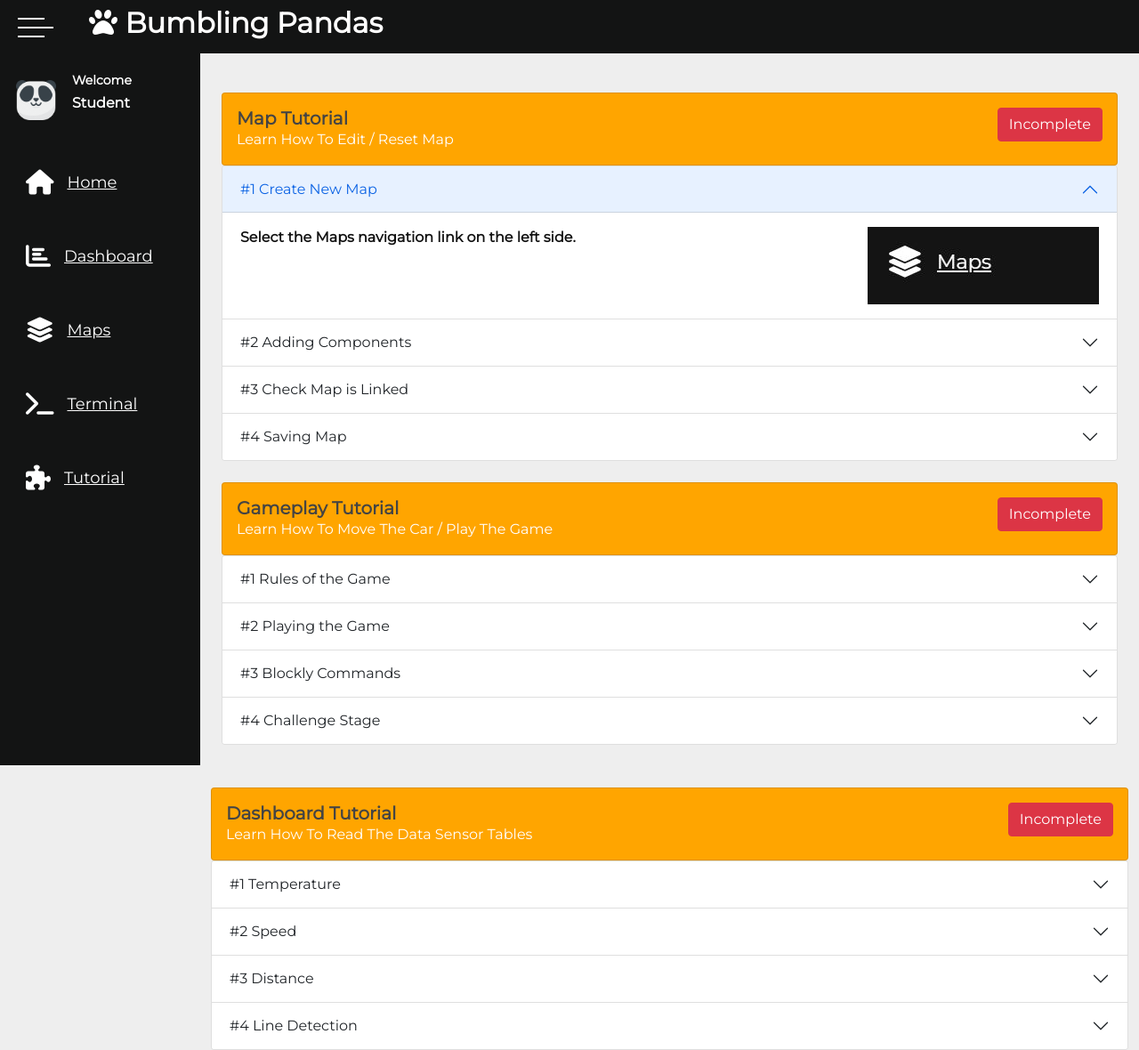
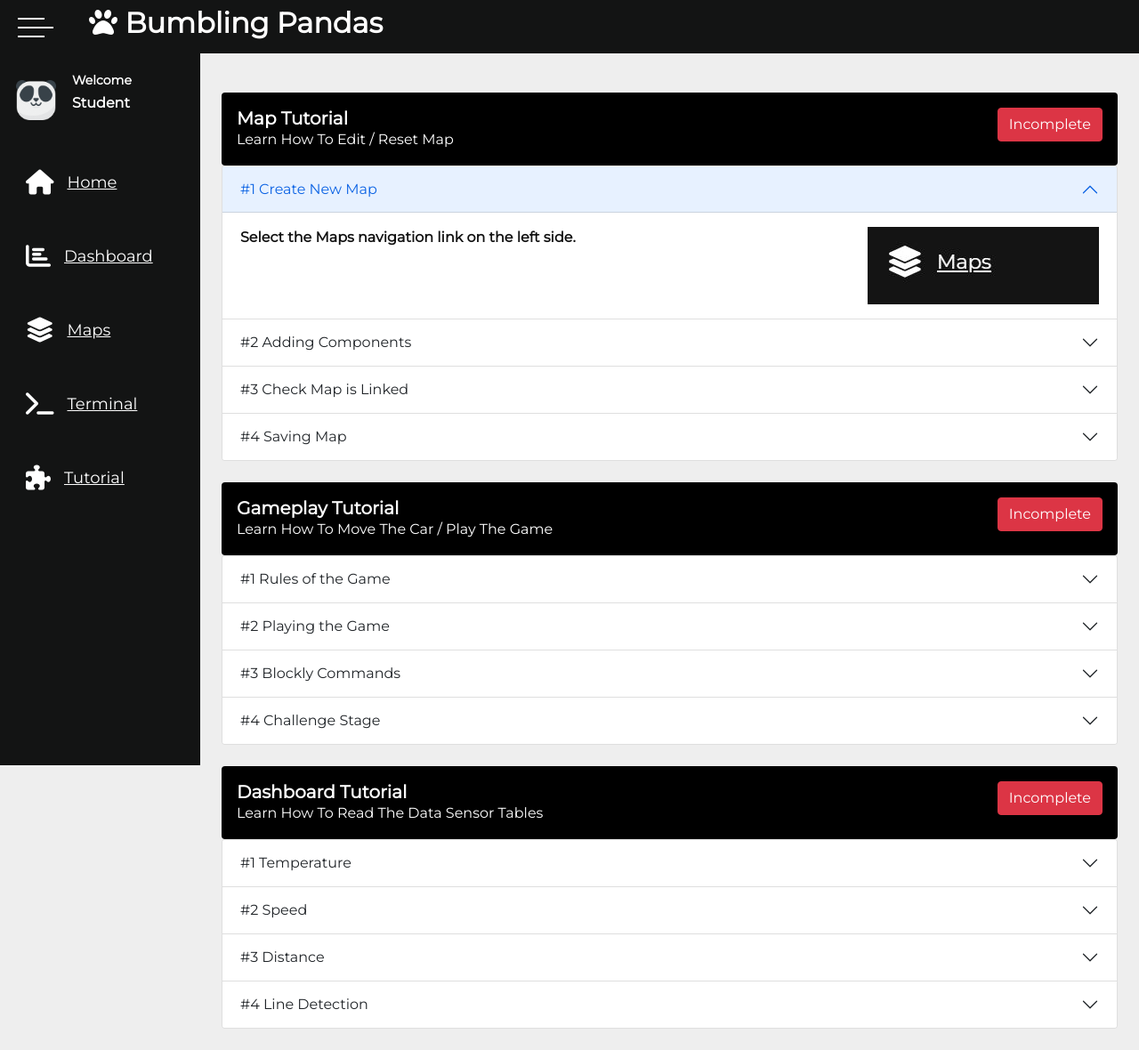
Before and after one commit to SageSG/Wifi-Controlled-Robotic-Car, a Flask app: page /tutorials in a window 1280 px wide. Shown: the whole page at 89% size. Run offline with Flask 2, Linux system fonts and the light colour scheme; some libraries are stand-ins or nearby versions.

Commit message:
update color and design of accordion

```diff
--- a/webportal/templates/tutorials.html
+++ b/webportal/templates/tutorials.html
@@ -8,7 +8,7 @@
 				<div class="row">
 					<div class="col-10">
 						<div class="numbers">
-							<h5 class="font-weight-bolder mb-0">
+							<h5 class="font-weight-bolder mb-0" style="color:white">
 								<b>Map Tutorial</b>
 							</h5>
 							<p class="text-sm mb-0 text-capitalize font-weight-bold">
@@ -122,7 +122,7 @@
 				<div class="row">
 					<div class="col-10">
 						<div class="numbers">
-							<h5 class="font-weight-bolder mb-0">
+							<h5 class="font-weight-bolder mb-0" style="color:white">
 								<b>Gameplay Tutorial</b>
 							</h5>
 							<p class="text-sm mb-0 text-capitalize font-weight-bold">
@@ -139,7 +139,6 @@
 	</div>
 
 	<div class="accordion" id="accordionExample2">
-
 		<div class="accordion-item">
 			<h2 class="accordion-header" id="headingFive" onclick="registerTask(4)">
 				<button class="accordion-button collapsed" type="button" data-bs-toggle="collapse"
@@ -307,7 +306,7 @@
 				</div>
 			</div>
 		</div>
-	</div>
+
 
 
 	<div class="card mt-4 tabletitle">
@@ -316,7 +315,7 @@
 				<div class="row">
 					<div class="col-10">
 						<div class="numbers">
-							<h5 class="font-weight-bolder mb-0">
+							<h5 class="font-weight-bolder mb-0" style="color:white">
 								<b>Dashboard Tutorial</b>
 							</h5>
 							<p class="text-sm mb-0 text-capitalize font-weight-bold">
@@ -401,6 +400,7 @@
 			</div>
 		</div>
 	</div>
+</div>
 
 </div>
 
@@ -466,7 +466,7 @@
 
 <style>
 	.tabletitle{
-		background:orange;
+		background:black;
 		color:white;
 	}
 </style>
```
